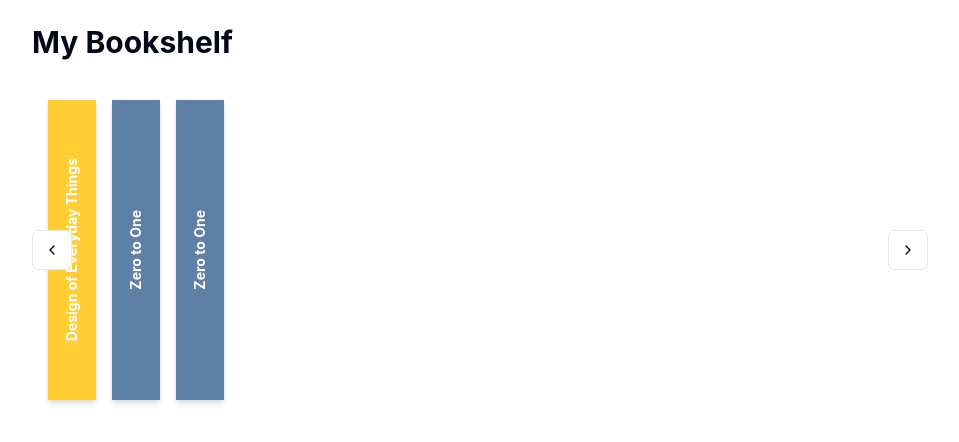
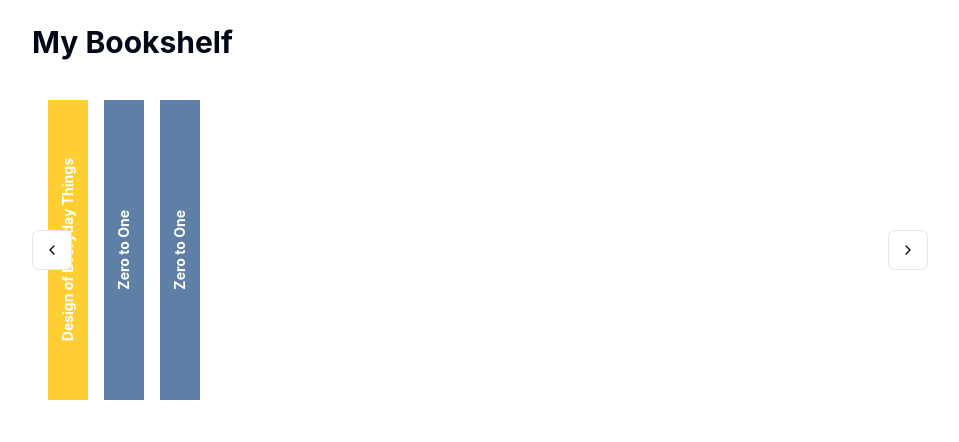
Before and after one commit to dtsloane/sloane-web, a Next.js app: page /reading in a window 1280 px wide. Shown: the top 442 px of the page, without its empty margins (160-1119 px from the left). Built offline with nearby package versions, Linux system fonts and the light colour scheme; grey boxes are pictures that could not be loaded.

Commit message:
more progress on books

```diff
--- a/src/components/ui/bookshelf.tsx
+++ b/src/components/ui/bookshelf.tsx
@@ -1,34 +1,30 @@
-import React, { useState, useRef, useEffect, useCallback } from 'react';
-import { useRouter } from 'next/router';
+import React, { useState, useRef } from 'react';
+import { ScrollArea, ScrollBar } from "@/components/ui/scroll-area";
+import { Button } from "@/components/ui/button";
+import { ChevronLeft, ChevronRight } from "lucide-react";
 import Image from 'next/image';
-import { Book } from '@/lib/books';
-import { Button } from "@/components/ui/button";
-import { ScrollArea, ScrollBar } from "@/components/ui/scroll-area";
-import { ChevronLeft, ChevronRight } from "lucide-react";
+
+interface Book {
+  title: string;
+  coverImage: string;
+  spineColor: string;
+  textColor: string;
+}
 
 interface BookshelfProps {
   books: Book[];
 }
 
 const Bookshelf: React.FC<BookshelfProps> = ({ books }) => {
-  const router = useRouter();
   const [activeBook, setActiveBook] = useState<number | null>(null);
-  const scrollContainerRef = useRef<HTMLDivElement>(null);
+  const scrollRef = useRef<HTMLDivElement>(null);
 
-  useEffect(() => {
-    if (router.query.slug && typeof router.query.slug === 'string') {
-      const index = books.findIndex(book => book.slug === router.query.slug);
-      if (index !== -1) setActiveBook(index);
+  const scrollTo = (direction: 'left' | 'right') => {
+    if (scrollRef.current) {
+      const scrollAmount = direction === 'left' ? -200 : 200;
+      scrollRef.current.scrollBy({ left: scrollAmount, behavior: 'smooth' });
     }
-  }, [router.query.slug, books]);
-
-  const scrollTo = useCallback((direction: 'left' | 'right') => {
-    if (scrollContainerRef.current) {
-      const containerWidth = scrollContainerRef.current.clientWidth;
-      const scrollAmount = direction === 'left' ? -containerWidth / 2 : containerWidth / 2;
-      scrollContainerRef.current.scrollBy({ left: scrollAmount, behavior: 'smooth' });
-    }
-  }, []);
+  };
 
   return (
     <div className="relative w-full">
@@ -37,66 +33,57 @@
         size="icon"
         className="absolute left-0 top-1/2 -translate-y-1/2 z-10"
         onClick={() => scrollTo('left')}
-        aria-label="Scroll Left"
       >
         <ChevronLeft className="h-4 w-4" />
       </Button>
 
-      <ScrollArea className="w-full overflow-x-auto">
-        <div ref={scrollContainerRef} className="flex space-x-4 p-4 min-w-max">
+      <ScrollArea className="w-full">
+        <div ref={scrollRef} className="flex space-x-4 p-4">
           {books.map((book, index) => (
-            <button
-              key={book.slug}
-              onClick={() => {
-                setActiveBook(index === activeBook ? null : index);
-                router.push(`?slug=${book.slug}`);
-              }}
-              className={`relative transition-all duration-500 ${
-                activeBook === index ? 'w-[248px] h-[300px]' : 'w-[48px] h-[300px]'
-              }`}
+            <div
+              key={index}
+              onClick={() => setActiveBook(activeBook === index ? null : index)}
+              className={`relative transition-all duration-500 cursor-pointer`}
               style={{
-                perspective: '1000px',
-                transformStyle: 'preserve-3d',
+                width: activeBook === index ? '200px' : '40px',
+                height: '300px',
               }}
             >
               {/* Book Spine */}
               <div
-                className="absolute inset-0 flex items-center justify-center transition-all duration-500 shadow-md"
+                className="absolute inset-0 flex items-center justify-center transition-all duration-500"
                 style={{
                   backgroundColor: book.spineColor,
                   color: book.textColor,
-                  transform: activeBook === index ? `rotateY(-30deg) translateX(24px)` : `rotateY(0deg)`,
-                  transformOrigin: "left",
-                  backfaceVisibility: 'hidden',
-                  width: '48px',
+                  transform: activeBook === index ? 'rotateY(-90deg)' : 'rotateY(0)',
+                  opacity: activeBook === index ? 0 : 1,
+                  width: '40px',
                   height: '100%',
-                  zIndex: activeBook === index ? 1 : 0,
                 }}
               >
-                <p className="text-sm font-bold whitespace-nowrap" style={{ writingMode: 'vertical-rl', transform: 'rotate(180deg)' }}>{book.title}</p>
+                <p className="text-sm font-bold whitespace-nowrap" style={{ writingMode: 'vertical-rl', transform: 'rotate(180deg)' }}>
+                  {book.title}
+                </p>
               </div>
-              {/* Front Cover */}
+
+              {/* Book Cover */}
               <div
                 className="absolute inset-0 transition-all duration-500"
                 style={{
-                  transform: activeBook === index
-                    ? `rotateY(0deg) translateX(24px)`
-                    : `rotateY(-90deg) translateX(0)`,
-                  transformOrigin: "left",
-                  backfaceVisibility: 'hidden',
+                  transform: activeBook === index ? 'rotateY(0)' : 'rotateY(90deg)',
+                  opacity: activeBook === index ? 1 : 0,
                   width: '200px',
                   height: '100%',
-                  zIndex: activeBook === index ? 2 : 0,
                 }}
               >
                 <Image
                   src={book.coverImage}
                   alt={book.title}
                   layout="fill"
-                  className="rounded-md object-cover"
+                  objectFit="cover"
                 />
               </div>
-            </button>
+            </div>
           ))}
         </div>
         <ScrollBar orientation="horizontal" />
@@ -107,7 +94,6 @@
         size="icon"
         className="absolute right-0 top-1/2 -translate-y-1/2 z-10"
         onClick={() => scrollTo('right')}
-        aria-label="Scroll Right"
       >
         <ChevronRight className="h-4 w-4" />
       </Button>
```
